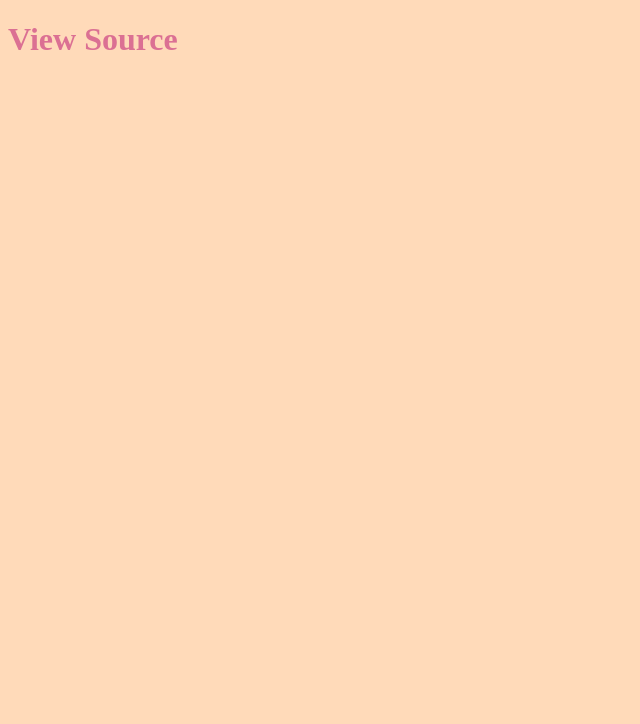
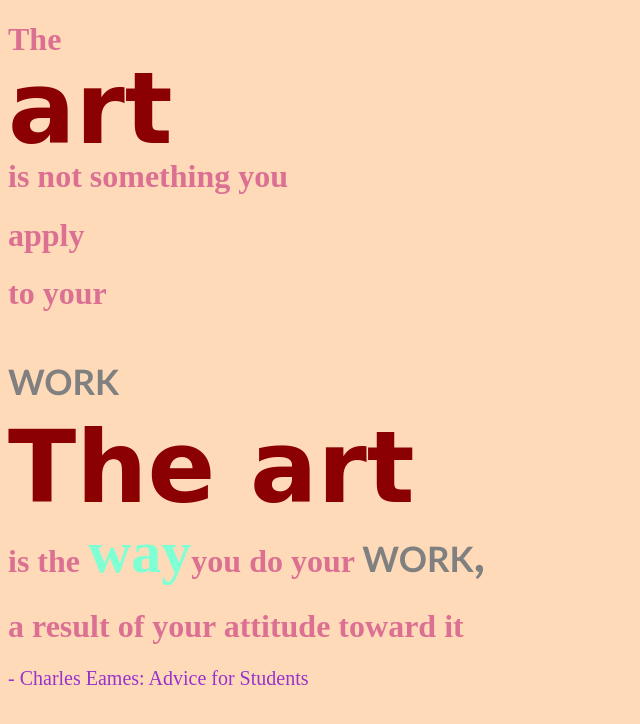
Before and after one commit to KrowKAH/Exercises, a plain HTML site: page viewsource.html in a window 1280 px wide. Shown: the whole page, without its empty margins (0-640 px from the left). Drawn offline with Linux system fonts and the light colour scheme.

Commit message:
Add files via upload

```diff
--- a/viewsource.html
+++ b/viewsource.html
@@ -11,11 +11,42 @@
             background-color: peachpuff;
         }
         p {
-            color: aliceblue;
+            color: darkorchid;
+            font-size: 20px;
+        }
+        .fancy {
+            color: darkred;
+            font-size: 100px;
+            font-family: 'Snell Roundhand', cursive;
+            margin-top: -30px;
+            margin-bottom: -30px;
+        }
+        .diff {
+            color:aquamarine;
+            font-size: 60px;
+            font-family: ;
+        }
+        .work {
+            color: gray;
+            font-size: 50px;
+            font-family: 'Optima', sans-serif;
+            font-variant: small-caps;
+            font-weight: 900;
         }
     </style>
   </head>
   <body>
-    <h1>View Source</h1>
+    <h1>The</h1>
+    <h1 class="fancy">art</h1>
+    <h1>is not something you</h1>
+    <h1>apply</h1>
+    <h1>to your</h1>
+    <h1 class="work">work</h1>
+    <h1 class="fancy">The art</h1>
+    <h1>is the <span class="diff">way</span>you do your <span class="work">work,</span></h1>
+    <h1>a result of your attitude toward it</h1>
+    <p>
+        - Charles Eames: Advice for Students
+    </p>
   </body>
 </html>
```
